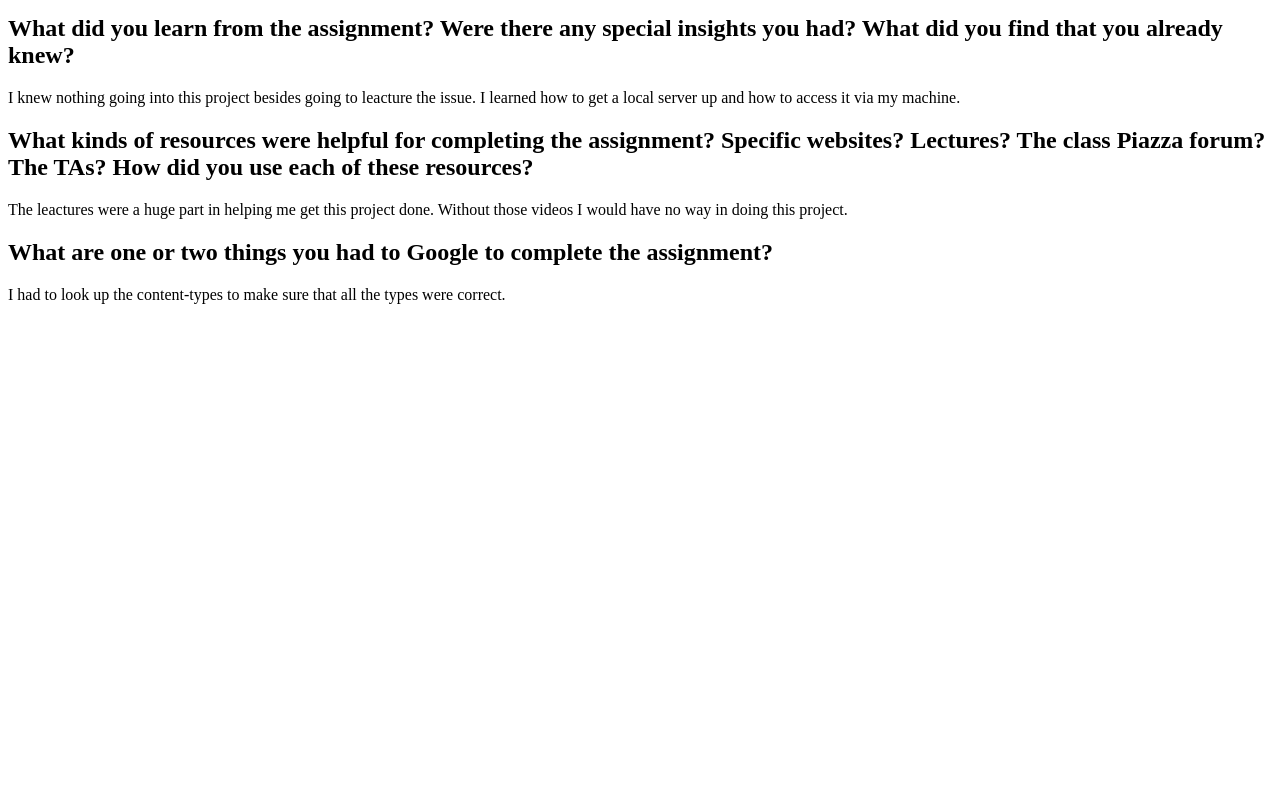
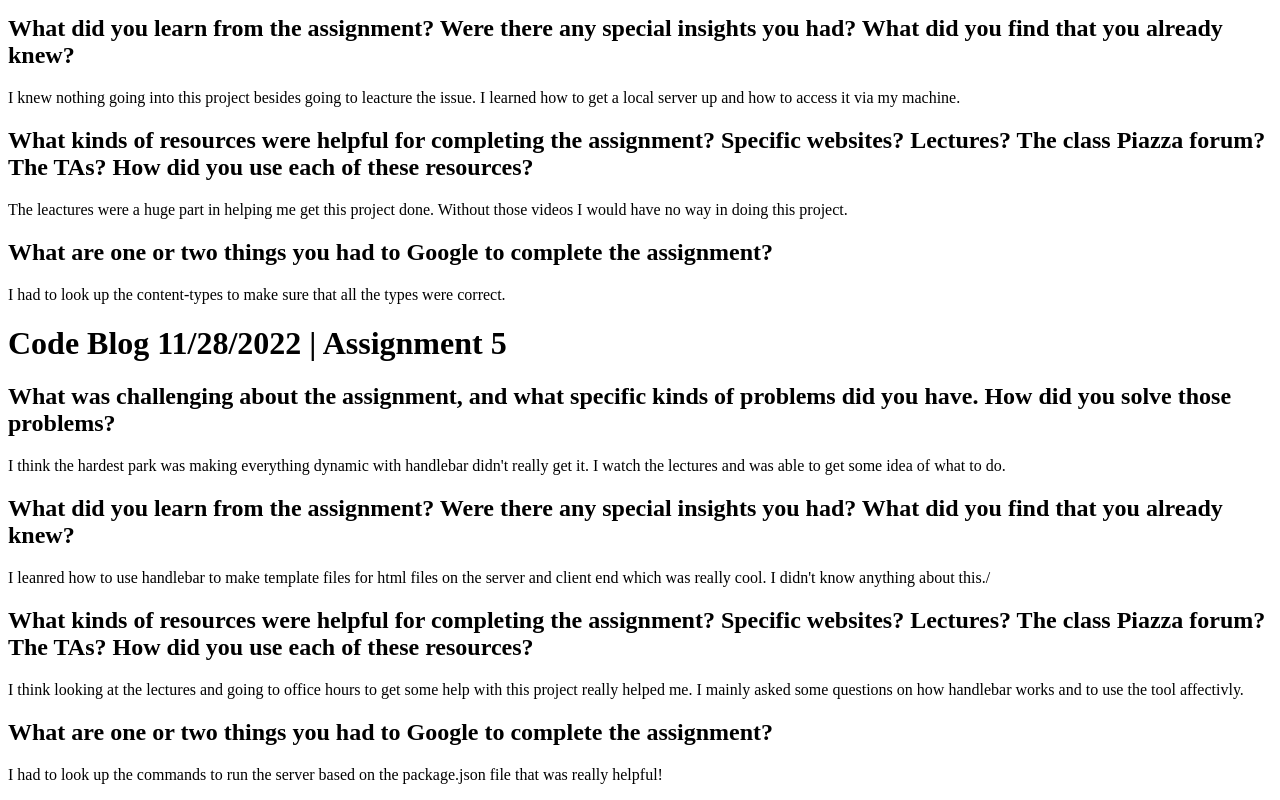
Before and after one commit to breazilz/breazilz.github.io, a plain HTML site: page blog.html in a window 1280 px wide. Shown: the part 1656-2456 px from the top of the page. Before the commit the page ends 1976 px from the top, so only its background shows below. Drawn offline with Linux system fonts and the light colour scheme.

Commit message:
Added the blog for assingment 5

```diff
--- a/blog.html
+++ b/blog.html
@@ -96,6 +96,26 @@ But after finding the issue I typed it in incorectly.
 
 <p> I had to look up the content-types to make sure that all the types were correct.</p>
 
+<h1> Code Blog 11/28/2022 | Assignment 5</h1>
+
+<h2>What was challenging about the assignment, and what specific kinds of problems did you have. How did you solve those problems?</h2>
+
+<p> I think the hardest park was making everything dynamic with handlebar didn't really get it. I watch the lectures and was able to get some idea of what to do.
+</p>
+
+<h2>What did you learn from the assignment? Were there any special insights you had? What did you find that you already knew?</h2>
+
+<p> I leanred how to use handlebar to make template files for html files on the server and client end which was really cool. I didn't know anything about this./</p>
+
+<h2>What kinds of resources were helpful for completing the assignment? Specific websites? Lectures? The class Piazza forum? The TAs? How did you use each of these resources?</h2>
+
+<p>I think looking at the lectures and going to office hours to get some help with this project really helped me. I mainly asked some questions on how handlebar works and to use the tool affectivly.
+</p>
+
+<h2>What are one or two things you had to Google to complete the assignment?</h2>
+
+<p> I had to look up the commands to run the server based on the package.json file that was really helpful! </p>
+
 
 </body>
 
```
